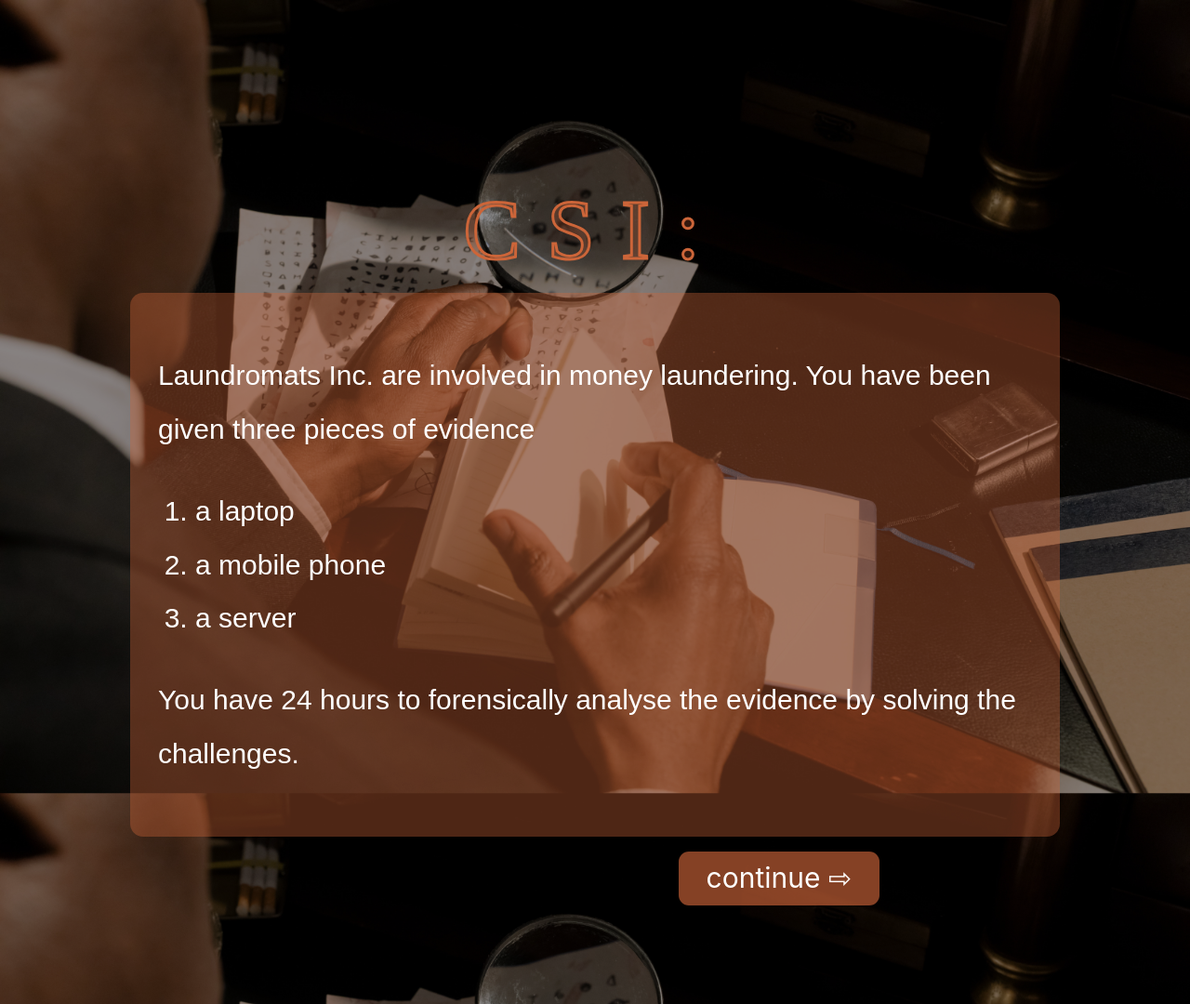
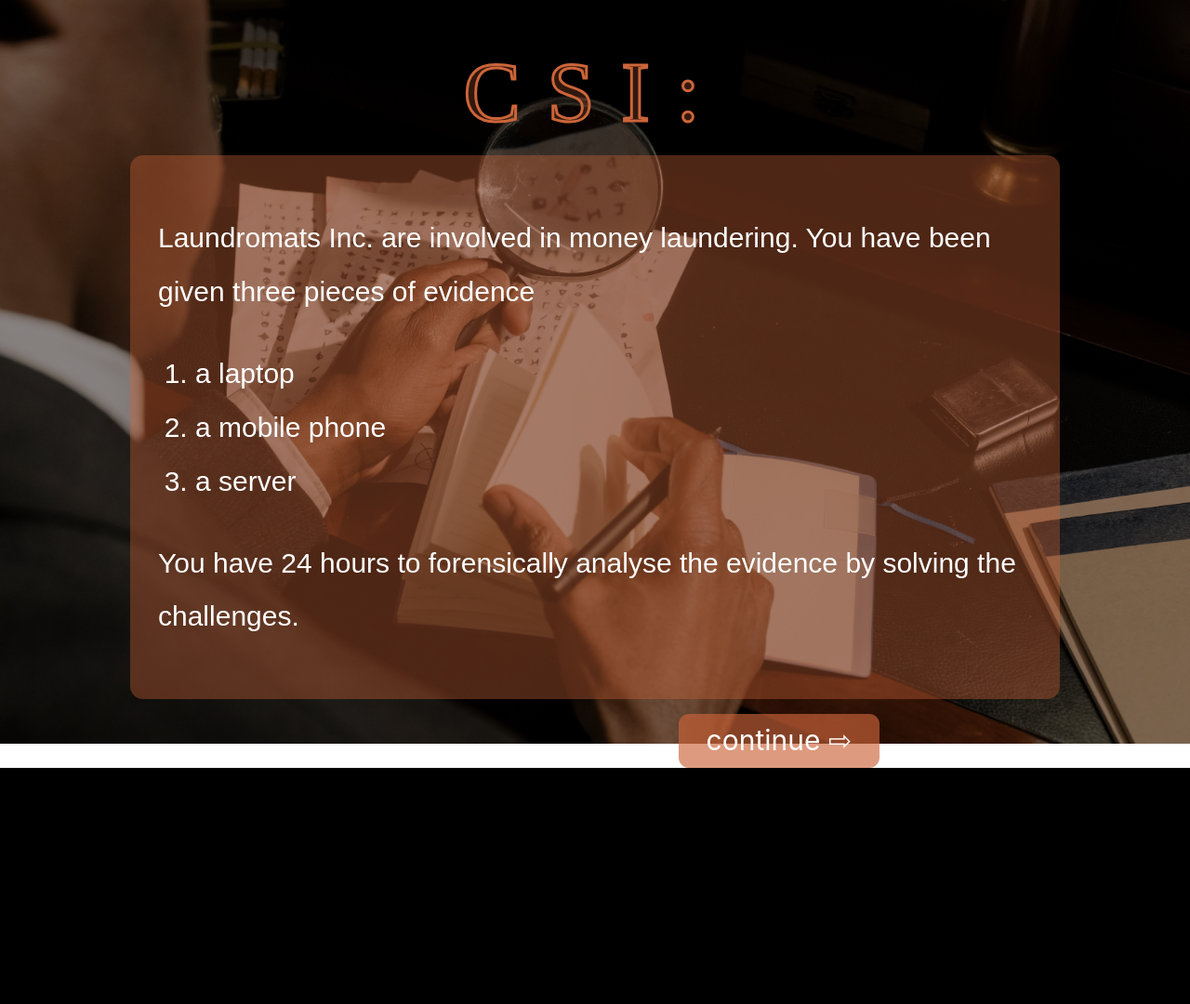
Before and after one commit to 40484357/Capture-The-Flag, a Flask app: page /intro in a window 1280 px wide. Shown: the whole page at 93% size. After the commit the page ends 826 px from the top, so only its background shows below. Run offline with Flask 3, Linux system fonts and the light colour scheme; the visitor is signed in with stand-in values (Sample User, id 1); data that the repository does not hold is empty.

Commit message:
minor change to gameLauncher css

```diff
--- a/webapp/static/styles.css
+++ b/webapp/static/styles.css
@@ -411,11 +411,9 @@ body {
 }
 .gameLauncher{
     width: 100%;
-    height: 135%;
-    display: flex;
-    flex-direction: column;
-    justify-content: center;
-    position: relative;
+    min-height: 100%;
+    margin: auto;
+    position: absolute;
     background: url(./investigation.jpg);
     background-size: cover;
     background-attachment: fixed;
@@ -423,7 +421,7 @@ body {
     background-repeat: no-repeat;
     background-color: rgba(0, 0, 0, 0.4);
     background-blend-mode: multiply;
-    padding: 0;
+    padding: 2em;
 }
 
 .title {
```
